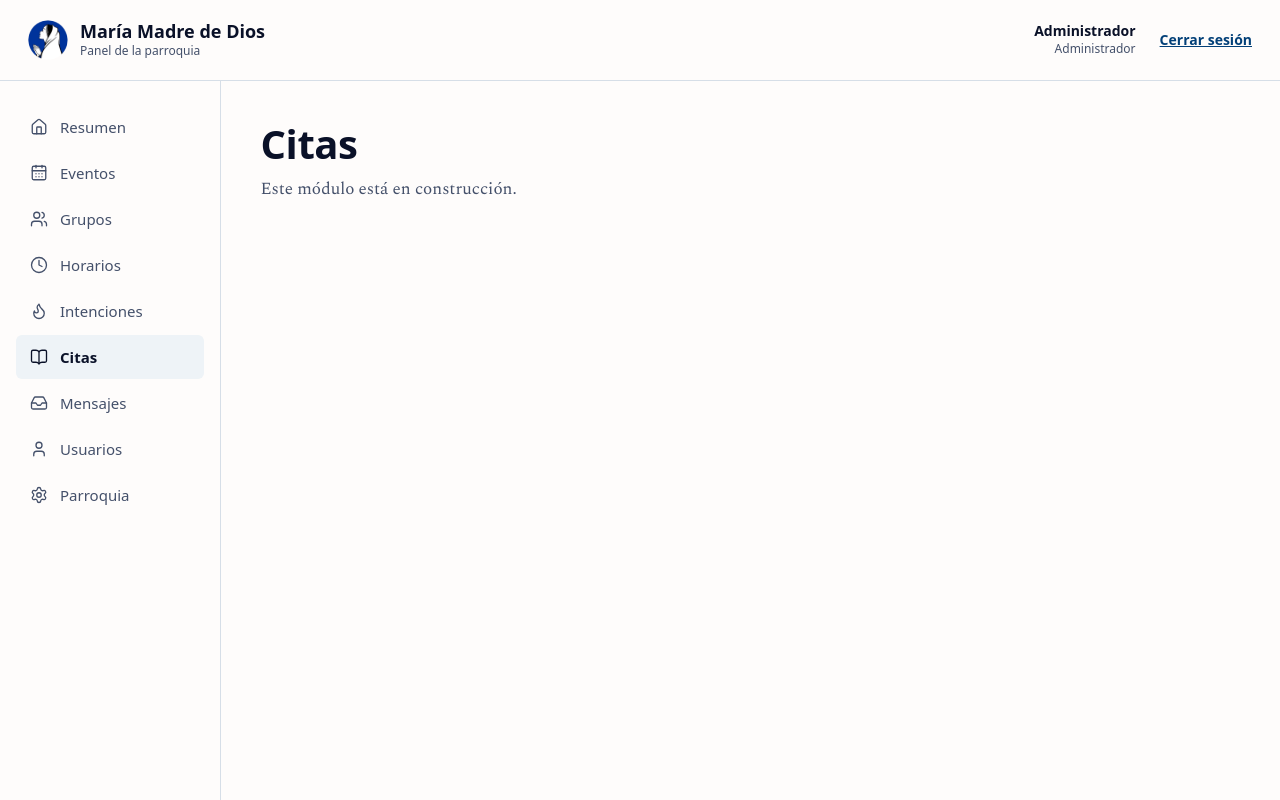
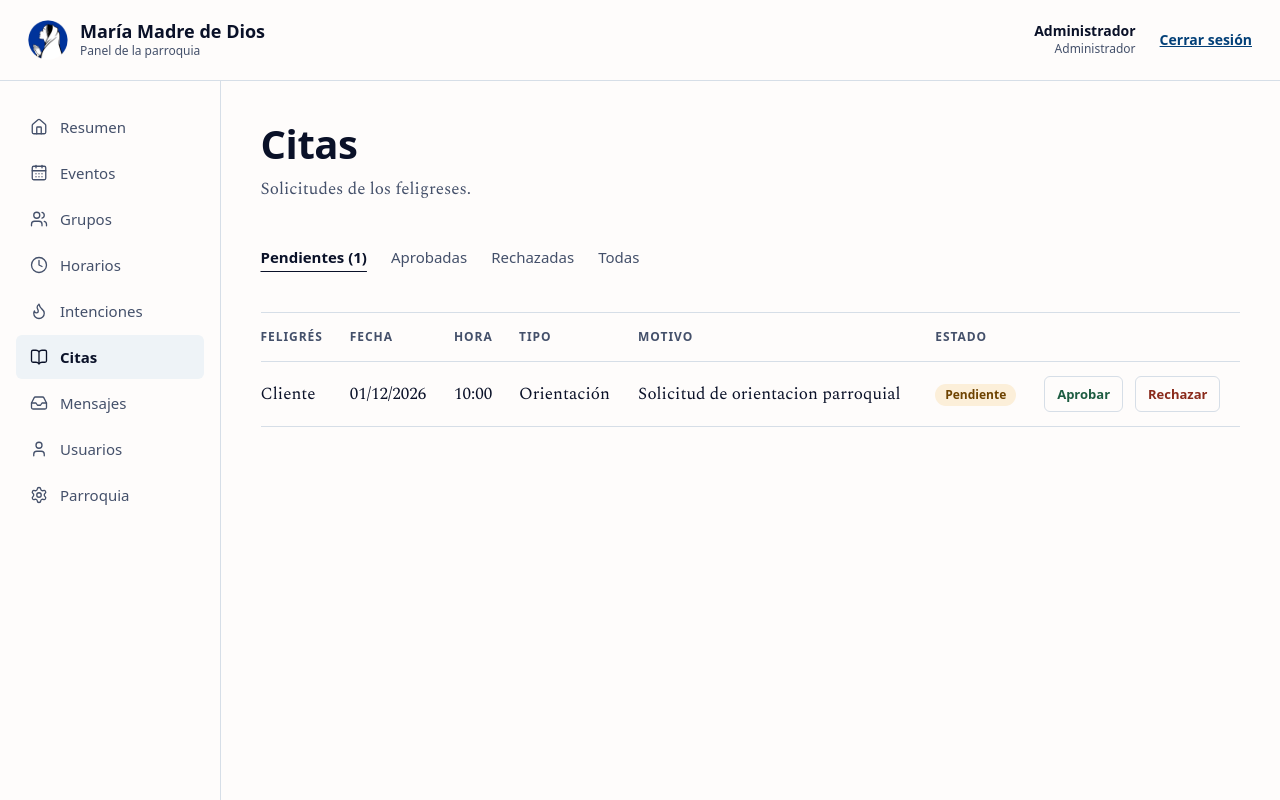
Before and after one commit to SandraBelen17/VINEA-COMUNIDAD-, a Laravel app: page /panel/citas in a window 1280 px wide. Run offline with Laravel 12, Linux system fonts and the light colour scheme; a user stored in the database is signed in; data comes from the database, SQL or seed files in the repository; some web fonts are replaced.

Commit message:
Módulo Citas: pedir cita, Mis citas y aprobación del Administrador

```diff
--- /dev/null
+++ b/app/Http/Controllers/CitaController.php
@@ -0,0 +1,127 @@
+<?php
+
+namespace App\Http\Controllers;
+
+use App\Models\Cita;
+use Illuminate\Http\RedirectResponse;
+use Illuminate\Http\Request;
+use Illuminate\Support\Carbon;
+use Illuminate\Validation\Rule;
+use Illuminate\Validation\ValidationException;
+use Illuminate\View\View;
+
+/**
+ * Módulo Citas.
+ * - misCitas() y pedir(): /mis-citas del Cliente. Solo ve y crea SUS citas
+ *   (todo se filtra con su user_id; no hay rutas de cliente con id de cita).
+ * - index(): /panel/citas para Administrador y Editor (el Editor solo lee).
+ * - aprobar() y rechazar(): solo Administrador (ruta en el grupo rol:Administrador
+ *   y además se revisa aquí).
+ */
+class CitaController extends Controller
+{
+    // ---------- Cliente: Mis citas ----------
+
+    public function misCitas(Request $request): View
+    {
+        return view('panel.mis-citas', [
+            'citas' => Cita::where('user_id', $request->user()->id)
+                ->orderBy('fecha')
+                ->orderBy('hora')
+                ->get(),
+        ]);
+    }
+
+    public function pedir(Request $request): RedirectResponse
+    {
+        $hoy = now()->toDateString();
+        $limite = now()->addYear()->toDateString();
+
+        $datos = $request->validate([
+            'fecha' => ['required', 'date_format:Y-m-d', 'after_or_equal:' . $hoy, 'before_or_equal:' . $limite],
+            'hora' => ['required', 'date_format:H:i'],
+            'tipo_cita' => ['required', Rule::in(array_keys(Cita::TIPOS))],
+            'motivo' => ['required', 'string', 'min:5', 'max:1000'],
+        ], [
+            'fecha.required' => 'Elige la fecha.',
+            'fecha.date_format' => 'Escribe una fecha válida.',
+            'fecha.after_or_equal' => 'La fecha no puede ser en el pasado.',
+            'fecha.before_or_equal' => 'Solo puedes pedir citas hasta con un año de anticipación.',
+            'hora.required' => 'Elige la hora.',
+            'hora.date_format' => 'Escribe una hora válida.',
+            'tipo_cita.required' => 'Elige el tipo de cita.',
+            'tipo_cita.in' => 'Elige un tipo de cita de la lista.',
+            'motivo.required' => 'Escribe el motivo de la cita.',
+            'motivo.min' => 'Cuéntanos un poco más el motivo.',
+            'motivo.max' => 'El motivo puede tener hasta 1000 caracteres.',
+        ]);
+
+        // Si es para hoy, la hora tampoco puede haber pasado
+        $cuando = Carbon::createFromFormat('Y-m-d H:i', $datos['fecha'] . ' ' . $datos['hora']);
+        if ($cuando->lessThanOrEqualTo(now())) {
+            throw ValidationException::withMessages([
+                'hora' => 'Esa hora ya pasó. Elige una hora más tarde u otro día.',
+            ]);
+        }
+
+        // user_id y estado los pone el sistema, nunca el formulario
+        Cita::create([
+            'user_id' => $request->user()->id,
+            'fecha' => $datos['fecha'],
+            'hora' => $datos['hora'] . ':00', // MySQL guarda TIME como "10:00:00"
+            'tipo_cita' => $datos['tipo_cita'],
+            'motivo' => $datos['motivo'],
+            'estado' => 'pendiente',
+        ]);
+
+        return redirect()->route('mis-citas')
+            ->with('exito', 'Tu solicitud se envió. Aquí puedes revisar su estado.');
+    }
+
+    // ---------- Panel ----------
+
+    /** Pestañas: Pendientes (de entrada), Aprobadas, Rechazadas y Todas. */
+    public function index(Request $request): View
+    {
+        $estado = $request->query('estado');
+        if ($estado !== 'todas' && (! is_string($estado) || ! array_key_exists($estado, Cita::ESTADOS))) {
+            $estado = 'pendiente';
+        }
+
+        $consulta = Cita::with('usuario')->when($estado !== 'todas', fn ($c) => $c->where('estado', $estado));
+
+        // Pendientes: la más próxima primero. Las demás: la más reciente primero.
+        $consulta = $estado === 'pendiente'
+            ? $consulta->orderBy('fecha')->orderBy('hora')
+            : $consulta->orderByDesc('fecha')->orderByDesc('hora');
+
+        return view('panel.citas.index', [
+            'citas' => $consulta->simplePaginate(20)->withQueryString(),
+            'estado' => $estado,
+            'pendientes' => Cita::where('estado', 'pendiente')->count(),
+            'puedeDecidir' => $request->user()->esAdmin(),
+        ]);
+    }
+
+    public function aprobar(Request $request, Cita $cita): RedirectResponse
+    {
+        return $this->cambiarEstado($request, $cita, 'aprobada', 'La cita quedó aprobada.');
+    }
+
+    public function rechazar(Request $request, Cita $cita): RedirectResponse
+    {
+        return $this->cambiarEstado($request, $cita, 'rechazada', 'La cita quedó rechazada.');
+    }
+
+    // ---------- Ayudantes ----------
+
+    private function cambiarEstado(Request $request, Cita $cita, string $estado, string $mensaje): RedirectResponse
+    {
+        // Segunda protección (la primera es la ruta): solo el Administrador decide
+        abort_unless($request->user()->esAdmin(), 403, 'Solo el párroco puede aprobar o rechazar citas.');
+
+        $cita->update(['estado' => $estado]);
+
+        return back()->with('exito', $mensaje);
+    }
+}
--- /dev/null
+++ b/app/Models/Cita.php
@@ -0,0 +1,71 @@
+<?php
+
+namespace App\Models;
+
+use Illuminate\Database\Eloquent\Model;
+use Illuminate\Database\Eloquent\Relations\BelongsTo;
+use Illuminate\Support\Carbon;
+
+/**
+ * Tabla `citas` (id_cita, user_id, fecha, hora, tipo_cita, motivo, estado).
+ * El Cliente (feligrés) la pide desde /mis-citas y entra como "pendiente".
+ * Solo el Administrador (párroco) la aprueba o la rechaza.
+ */
+class Cita extends Model
+{
+    protected $table = 'citas';
+    protected $primaryKey = 'id_cita';
+    public $timestamps = false; // la tabla no tiene created_at ni updated_at
+
+    protected $fillable = ['user_id', 'fecha', 'hora', 'tipo_cita', 'motivo', 'estado'];
+
+    /**
+     * Tipos de cita. Clave = lo que se guarda en tipo_cita (sin acentos, como los
+     * datos del script 04); valor = cómo se muestra. "[Otro tipo]" del mockup está pendiente.
+     */
+    public const TIPOS = [
+        'Orientacion' => 'Orientación',
+        'Informacion' => 'Información',
+        'Confesion' => 'Confesión',
+    ];
+
+    /** Estados del ENUM: [texto, nombre de la pestaña del panel, clase de la etiqueta]. */
+    public const ESTADOS = [
+        'pendiente' => ['Pendiente', 'Pendientes', 'estado-aviso'],
+        'aprobada' => ['Aprobada', 'Aprobadas', 'estado-ok'],
+        'rechazada' => ['Rechazada', 'Rechazadas', 'estado-error'],
+    ];
+
+    /** Feligrés que pidió la cita. */
+    public function usuario(): BelongsTo
+    {
+        return $this->belongsTo(User::class, 'user_id');
+    }
+
+    public function getTipoTextoAttribute(): string
+    {
+        return self::TIPOS[$this->tipo_cita] ?? $this->tipo_cita;
+    }
+
+    public function getEstadoTextoAttribute(): string
+    {
+        return self::ESTADOS[$this->estado][0] ?? $this->estado;
+    }
+
+    public function getEstadoClaseAttribute(): string
+    {
+        return self::ESTADOS[$this->estado][2] ?? 'estado-neutro';
+    }
+
+    /** "01/12/2026" */
+    public function getFechaTextoAttribute(): string
+    {
+        return Carbon::parse($this->fecha)->format('d/m/Y');
+    }
+
+    /** "10:00:00" → "10:00" */
+    public function getHoraTextoAttribute(): string
+    {
+        return Carbon::createFromFormat('H:i:s', $this->hora)->format('G:i');
+    }
+}
--- a/public/css/vinea.css
+++ b/public/css/vinea.css
@@ -24,6 +24,8 @@
     --color-error-texto: #8A2A1B;
     --color-exito-fondo: #E1F0EA;
     --color-exito-texto: #1D5C41;
+    --color-aviso-fondo: #FCEFD9;  /* estado "Pendiente" */
+    --color-aviso-texto: #6E4300;
 
     /* Fuentes (cámbialas aquí y en el <link> de Google Fonts del layout) */
     --fuente-titulos: 'Rethink Sans', system-ui, sans-serif;
@@ -715,6 +717,7 @@ img { display: block; max-width: 100%; }
 .estado-ok { background: var(--color-exito-fondo); color: var(--color-exito-texto); }
 .estado-neutro { background: var(--color-resaltado); color: var(--color-primario); }
 .estado-error { background: var(--color-error-fondo); color: var(--color-error-texto); }
+.estado-aviso { background: var(--color-aviso-fondo); color: var(--color-aviso-texto); }
 
 /* ==========================================================================
    CALENDARIO (público): eventos del mes
@@ -892,6 +895,31 @@ img { display: block; max-width: 100%; }
 .paginas { display: flex; flex-wrap: wrap; gap: 24px; }
 
 /* ==========================================================================
+   CITAS: Mis citas (cliente) y tabla del panel
+   ========================================================================== */
+.bloque-citas { display: flex; flex-direction: column; gap: 20px; }
+.bloque-citas h2 { font-size: 1.625rem; font-weight: 500; }
+.bloque-separado { padding-top: 32px; border-top: 1px solid var(--color-linea); }
+.nota-chica { font-size: 0.875rem; }
+
+.lista-citas { list-style: none; margin: 0; padding: 0; border-top: 1px solid var(--color-linea); }
+.lista-citas li {
+    display: flex;
+    flex-wrap: wrap;
+    align-items: center;
+    justify-content: space-between;
+    gap: 12px;
+    padding: 20px 0;
+    border-bottom: 1px solid var(--color-linea);
+}
+.cita-datos { display: flex; flex-direction: column; gap: 4px; }
+.cita-tipo { font-family: var(--fuente-titulos); font-size: 1.1875rem; font-weight: 500; line-height: 1.3; }
+.cita-cuando { font-family: var(--fuente-titulos); font-size: 0.875rem; line-height: 1.4; color: var(--color-texto-suave); }
+
+.tabla-citas { min-width: 820px; }
+.cita-motivo { min-width: 220px; white-space: pre-line; }
+
+/* ==========================================================================
    RESPONSIVO
    ========================================================================== */
 @media (max-width: 1180px) {
--- /dev/null
+++ b/resources/views/panel/citas/index.blade.php
@@ -0,0 +1,91 @@
+@extends('layouts.panel')
+
+@section('titulo', 'Citas')
+
+@php
+    $vacios = [
+        'pendiente' => 'No hay citas pendientes.',
+        'aprobada' => 'No hay citas aprobadas.',
+        'rechazada' => 'No hay citas rechazadas.',
+        'todas' => 'Todavía no hay citas.',
+    ];
+
+    // Pestañas: los estados del ENUM y al final "Todas"
+    $pestanas = collect(\App\Models\Cita::ESTADOS)->map(fn ($e) => $e[1])->put('todas', 'Todas');
+@endphp
+
+@section('contenido')
+    <div class="panel-titulo">
+        <div>
+            <h1>Citas</h1>
+            <p>Solicitudes de los feligreses.</p>
+        </div>
+    </div>
+
+    @unless ($puedeDecidir)
+        <p class="aviso aviso-info">Puedes ver las citas, pero solo el párroco las aprueba o las rechaza.</p>
+    @endunless
+
+    <nav class="pestanas" aria-label="Filtrar por estado">
+        @foreach ($pestanas as $clave => $nombre)
+            <a href="{{ route('panel.citas', $clave === 'pendiente' ? [] : ['estado' => $clave]) }}"
+               @if ($estado === $clave) aria-current="page" @endif>{{ $nombre }}@if ($clave === 'pendiente') ({{ $pendientes }})@endif</a>
+        @endforeach
+    </nav>
+
+    <div class="tabla-desliza">
+        <table class="tabla tabla-citas">
+            <thead>
+                <tr>
+                    <th scope="col">Feligrés</th>
+                    <th scope="col">Fecha</th>
+                    <th scope="col">Hora</th>
+                    <th scope="col">Tipo</th>
+                    <th scope="col">Motivo</th>
+                    <th scope="col">Estado</th>
+                    @if ($puedeDecidir)
+                        <th scope="col"><span class="solo-lector">Acciones</span></th>
+                    @endif
+                </tr>
+            </thead>
+            <tbody>
+                @forelse ($citas as $c)
+                    <tr>
+                        <td>{{ $c->usuario?->name ?? '—' }}</td>
+                        <td class="sin-cortar">{{ $c->fecha_texto }}</td>
+                        <td class="sin-cortar">{{ $c->hora_texto }}</td>
+                        <td>{{ $c->tipo_texto }}</td>
+                        <td class="cita-motivo">{{ $c->motivo }}</td>
+                        <td><span class="estado {{ $c->estado_clase }}">{{ $c->estado_texto }}</span></td>
+                        @if ($puedeDecidir)
+                            <td>
+                                @if ($c->estado === 'pendiente')
+                                    <div class="revision-acciones">
+                                        <form method="POST" action="{{ route('panel.citas.aprobar', $c) }}">
+                                            @csrf
+                                            @method('PATCH')
+                                            <button type="submit" class="boton-chico boton-chico-ok">Aprobar</button>
+                                        </form>
+                                        <form method="POST" action="{{ route('panel.citas.rechazar', $c) }}">
+                                            @csrf
+                                            @method('PATCH')
+                                            <button type="submit" class="boton-chico boton-chico-peligro">Rechazar</button>
+                                        </form>
+                                    </div>
+                                @else
+                                    <span class="texto-suave" aria-label="Sin acciones">—</span>
+                                @endif
+                            </td>
+                        @endif
+                    </tr>
+                @empty
+                    <tr>
+                        <td colspan="{{ $puedeDecidir ? 7 : 6 }}" class="tabla-vacia">{{ $vacios[$estado] }}</td>
+                    </tr>
+                @endforelse
+            </tbody>
+        </table>
+    </div>
+
+    @include('partials.paginas', ['paginas' => $citas, 'anterior' => 'Página anterior', 'siguiente' => 'Página siguiente'])
+@endsection
--- a/resources/views/partials/paginas.blade.php
+++ b/resources/views/partials/paginas.blade.php
@@ -1,11 +1,13 @@
-{{-- Enlaces "más recientes / más antiguas" para listas con simplePaginate() (de la más nueva a la más vieja). --}}
+{{-- Enlaces anterior / siguiente para listas con simplePaginate().
+     Por defecto dicen "Más recientes / Más antiguas" (listas de la más nueva a la más vieja);
+     se pueden cambiar con 'anterior' y 'siguiente' en el @include. --}}
 @if ($paginas->hasPages())
     <nav class="paginas" aria-label="Páginas">
         @if ($paginas->previousPageUrl())
-            <a href="{{ $paginas->previousPageUrl() }}" class="enlace" rel="prev">Más recientes</a>
+            <a href="{{ $paginas->previousPageUrl() }}" class="enlace" rel="prev">{{ $anterior ?? 'Más recientes' }}</a>
         @endif
         @if ($paginas->nextPageUrl())
-            <a href="{{ $paginas->nextPageUrl() }}" class="enlace" rel="next">Más antiguas</a>
+            <a href="{{ $paginas->nextPageUrl() }}" class="enlace" rel="next">{{ $siguiente ?? 'Más antiguas' }}</a>
         @endif
     </nav>
 @endif
--- a/routes/web.php
+++ b/routes/web.php
@@ -1,6 +1,7 @@
 <?php
 
 use App\Http\Controllers\AuthController;
+use App\Http\Controllers\CitaController;
 use App\Http\Controllers\EventoController;
 use App\Http\Controllers\GrupoController;
 use App\Http\Controllers\HorarioController;
@@ -40,7 +41,9 @@ Route::post('/logout', [AuthController::class, 'logout'])->middleware('auth')->n
 
 // ---------- Cliente (feligrés) ----------
 Route::middleware(['auth', 'rol:Cliente'])->group(function () {
-    Route::view('/mis-citas', 'panel.construccion', ['titulo' => 'Mis citas'])->name('mis-citas');
+    // Solo SUS citas: el controlador filtra con su user_id (no hay rutas con id de cita)
+    Route::get('/mis-citas', [CitaController::class, 'misCitas'])->name('mis-citas');
+    Route::post('/mis-citas', [CitaController::class, 'pedir'])->name('mis-citas.pedir');
 });
 
 // ---------- Panel: Administrador y Editor ----------
@@ -69,12 +72,15 @@ Route::middleware(['auth', 'rol:Administrador,Editor'])->prefix('panel')->name('
     Route::patch('/intenciones/{intencion}/publicar', [IntencionController::class, 'publicar'])->name('intenciones.publicar');
     Route::patch('/intenciones/{intencion}/rechazar', [IntencionController::class, 'rechazar'])->name('intenciones.rechazar');
     Route::delete('/intenciones/{intencion}', [IntencionController::class, 'eliminar'])->name('intenciones.eliminar');
-    // El Editor ve las citas pero no puede aprobarlas ni rechazarlas (se controla en el módulo Citas).
-    Route::view('/citas', 'panel.construccion', ['titulo' => 'Citas'])->name('citas');
+    // Citas: el Editor solo las ve; aprobar y rechazar están abajo, en el grupo de solo Administrador
+    Route::get('/citas', [CitaController::class, 'index'])->name('citas');
 });
 
 // ---------- Panel: solo Administrador ----------
 Route::middleware(['auth', 'rol:Administrador'])->prefix('panel')->name('panel.')->group(function () {
+    // Solo el párroco decide las citas (el controlador también lo revisa)
+    Route::patch('/citas/{cita}/aprobar', [CitaController::class, 'aprobar'])->name('citas.aprobar');
+    Route::patch('/citas/{cita}/rechazar', [CitaController::class, 'rechazar'])->name('citas.rechazar');
     Route::view('/mensajes', 'panel.construccion', ['titulo' => 'Mensajes'])->name('mensajes');
     Route::view('/usuarios', 'panel.construccion', ['titulo' => 'Usuarios'])->name('usuarios');
     Route::view('/parroquia', 'panel.construccion', ['titulo' => 'Datos de la parroquia'])->name('parroquia');
```
Also changed, not shown: resources/views/panel/mis-citas.blade.php (added, +77 -0 lines).
